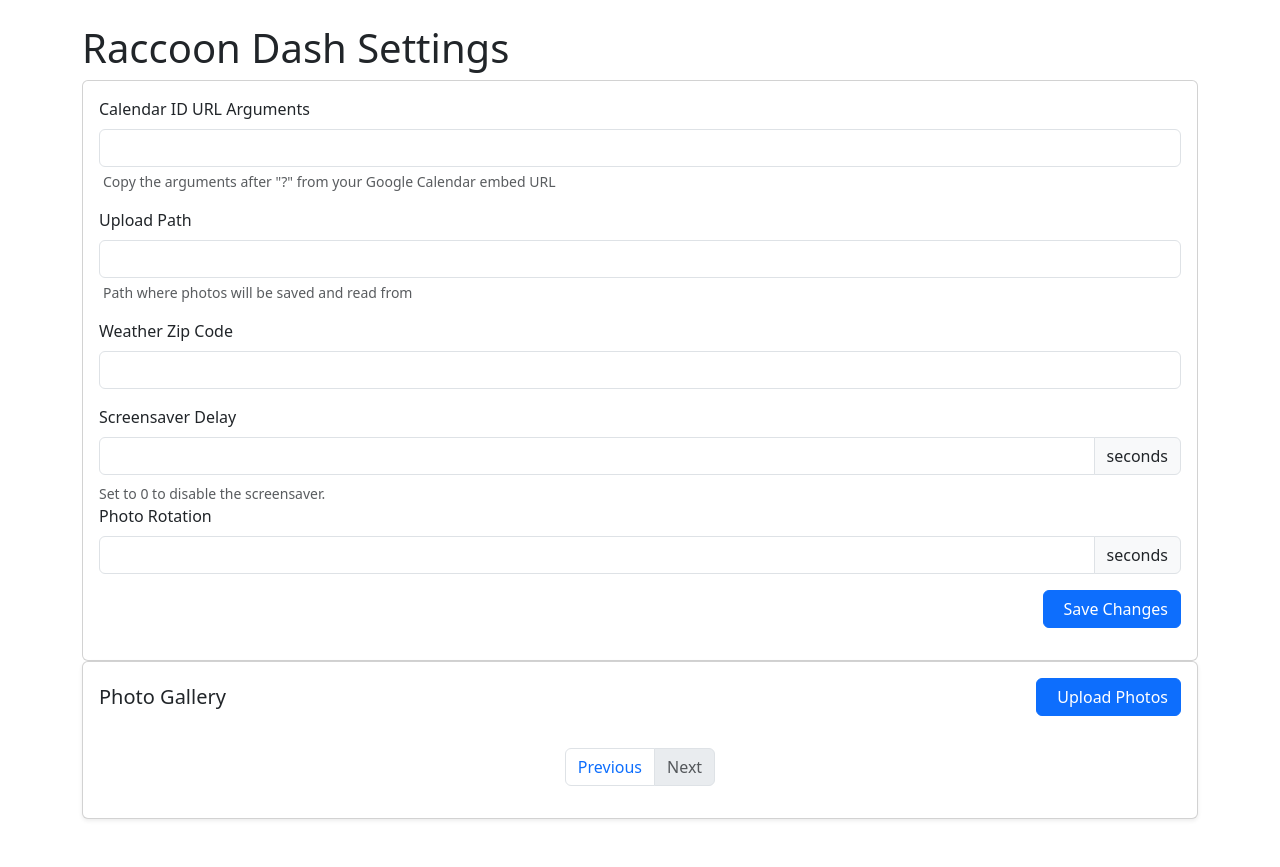
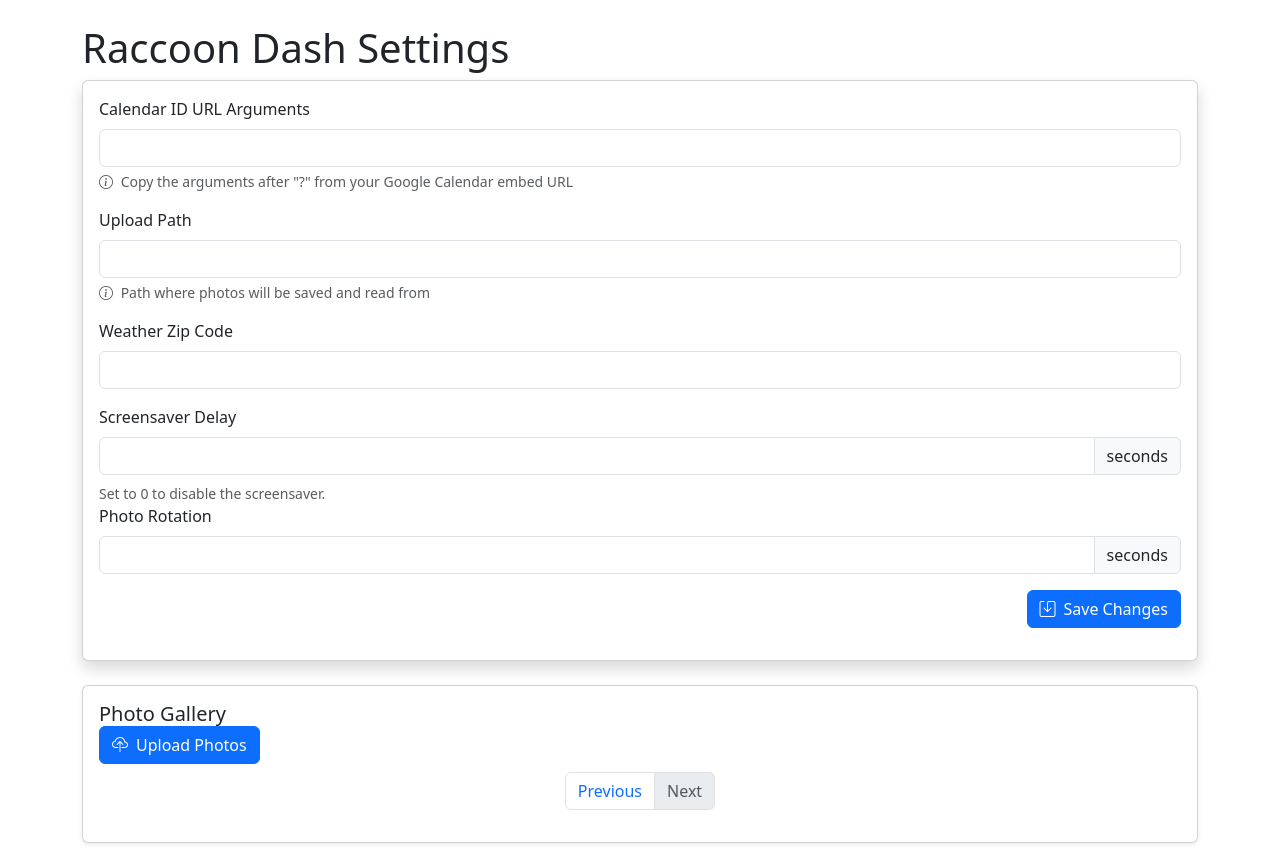
Before and after one commit to EReaso/Raccoon-Dash, a Flask app: template app/templates/admin.html in a window 1280 px wide. Before the commit the page ends 820 px from the top, so only its background shows below. Run offline with Flask 3, Linux system fonts and the light colour scheme; the template is opened without the code that fills it, so the values that code supplies are empty; some libraries are stand-ins or nearby versions.

Commit message:
Made admin ui more cohesive and added bootstrap icons link

```diff
--- a/app/templates/admin.html
+++ b/app/templates/admin.html
@@ -9,7 +9,7 @@
 		<!-- Header -->
 		<h1>Raccoon Dash Settings</h1>
 		<!-- Settings Form -->
-		<div class="card">
+		<div class="card mb-4 shadow">
 			<div class="card-body">
 				<form method="POST" action="">
 					<div class="mb-3">
@@ -84,15 +84,11 @@
 		<!-- Photo Gallery Section -->
 		<div class="card shadow-sm">
 			<div class="card-body">
-				<div class="d-flex justify-content-between align-items-center mb-4">
 					<!-- Gallery Header with Upload Option -->
 					<h5 class="mb-0">Photo Gallery</h5>
-					<div class="btn-group">
-						<button class="btn btn-primary" data-bs-toggle="modal" data-bs-target="#uploadModal">
+						<button class="btn btn-primary ms-auto" data-bs-toggle="modal" data-bs-target="#uploadModal">
 							<i class="bi bi-cloud-upload me-2"></i>Upload Photos
 								</button>
-					</div>
-				</div>
 
 				<div class="row g-3" id="photo_grid">
 					<!-- Display Photos in Grid Format -->
--- a/app/templates/base.html
+++ b/app/templates/base.html
@@ -7,6 +7,7 @@
 	<link href="
 https://cdn.jsdelivr.net/npm/bootstrap@5.3.3/dist/css/bootstrap.min.css
 " rel="stylesheet">
+<link rel="stylesheet" href="https://cdn.jsdelivr.net/npm/bootstrap-icons@1.11.3/font/bootstrap-icons.min.css">
 	{% block links %}{% endblock %}
 </head>
 <body>
```
